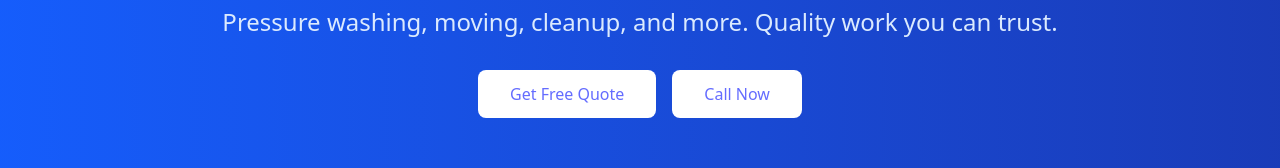
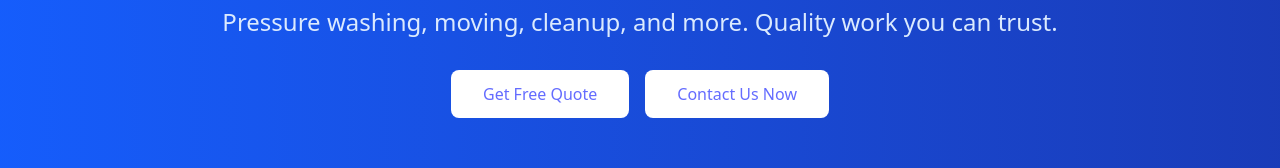
Before and after one commit to evanap003300/Small-Business-Website, a React (Vite) app in the folder tailwindcss4/: page / in a window 1280 px wide. Shown: the part 246-414 px from the top of the page. Built offline with nearby package versions, Linux system fonts and the light colour scheme.

Commit message:
Updated code

```diff
--- a/tailwindcss4/src/components/ServiceWebsite.jsx
+++ b/tailwindcss4/src/components/ServiceWebsite.jsx
@@ -182,7 +182,7 @@ const ServiceWebsite = () => {
                 Get Free Quote
               </a>
              <a href="#contact" className="bg-white text-blue-600 px-8 py-3 rounded-lg font-semibold hover:bg-gray-100 transition-colors transform hover:scale-105">
-                Call Now
+                Contact Us Now
               </a>
             </div>
           </div>
```
